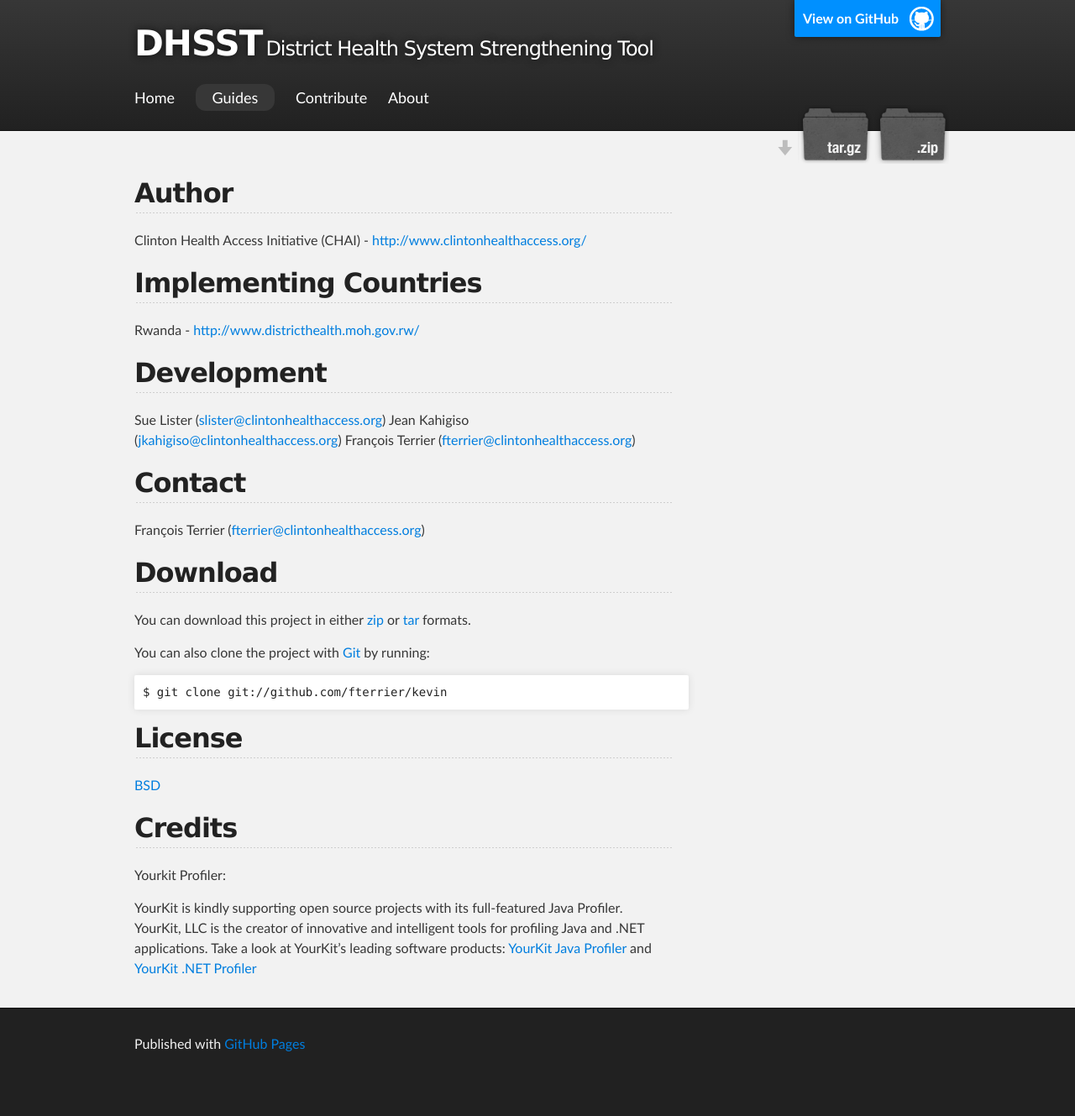
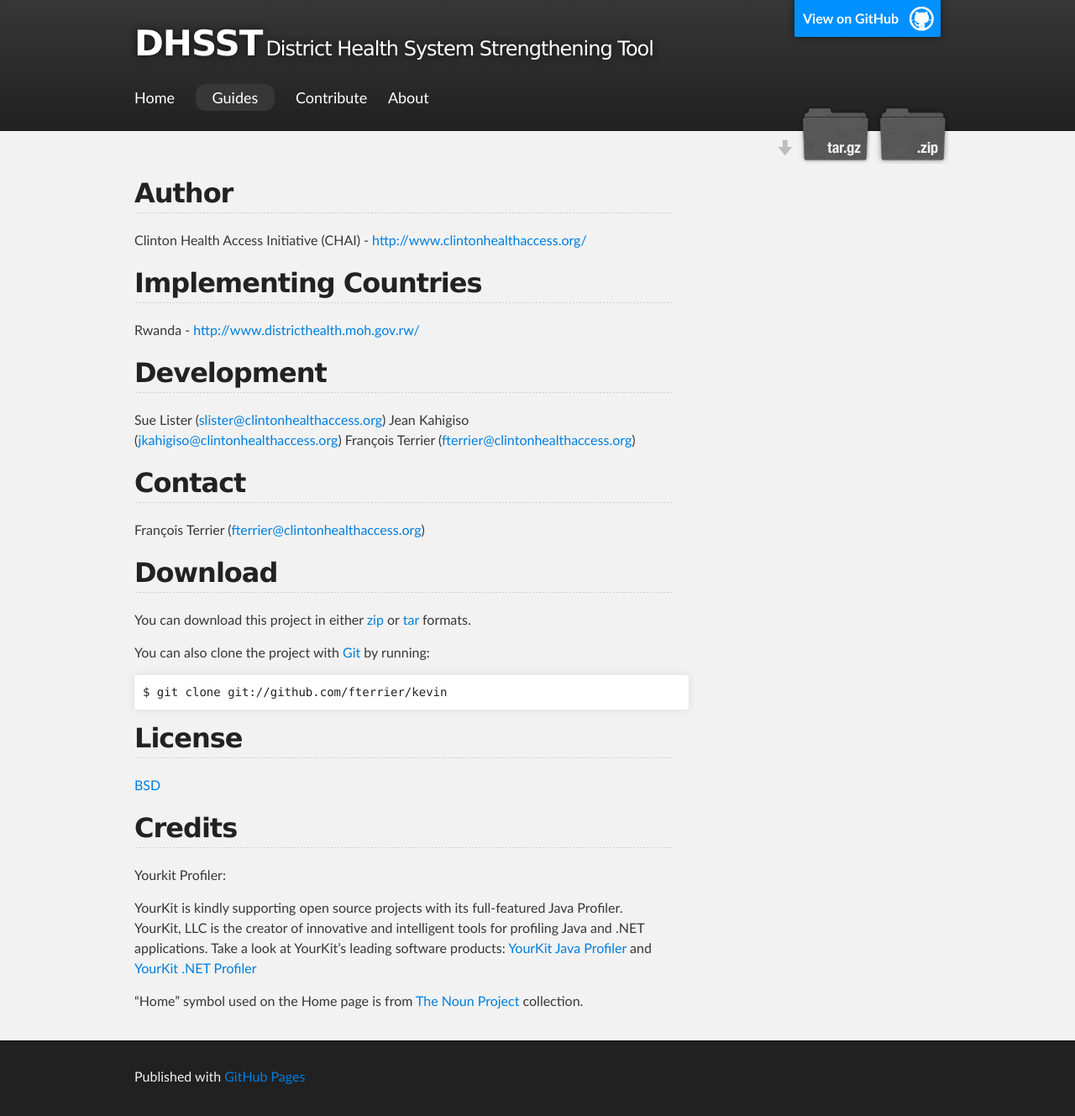
Before and after one commit to clintonhealthaccess/kevin, a Jekyll site: the page built from about.markdown, in a window 1280 px wide. Shown: the whole page at 84% size. Built offline with Jekyll 4.4.1, drawn with Linux system fonts in a browser that asks for light colours; Markdown is read by kramdown in place of the engine named in the settings; before the commit the page ends 1290 px from its top, so only the background shows below that.

Commit message:
Update gh-pages

```diff
--- a/about.markdown
+++ b/about.markdown
@@ -41,3 +41,5 @@
 Yourkit Profiler:
 
 YourKit is kindly supporting open source projects with its full-featured Java Profiler. YourKit, LLC is the creator of innovative and intelligent tools for profiling Java and .NET applications. Take a look at YourKit's leading software products: [YourKit Java Profiler](http://www.yourkit.com/java/profiler/index.jsp) and [YourKit .NET Profiler](http://www.yourkit.com/.net/profiler/index.jsp)
+
+“Home” symbol used on the Home page is from [The Noun Project](http://thenounproject.com/) collection.
```
